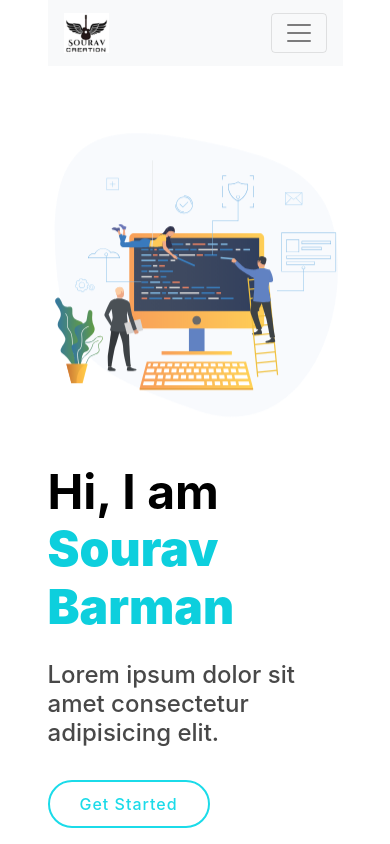
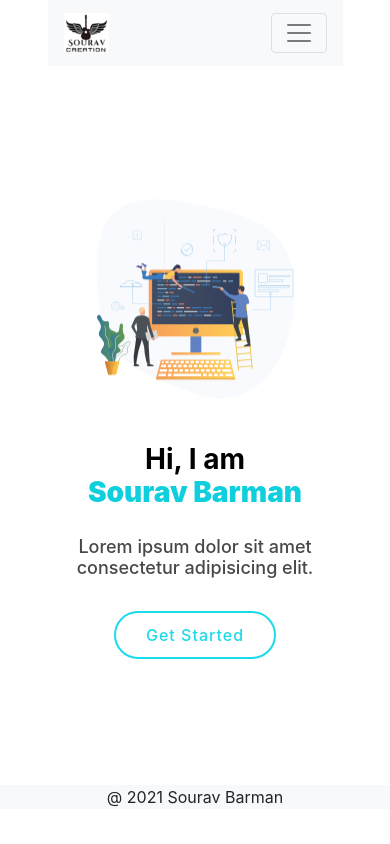
Before and after one commit to SouravBarman001/FirstReactWebsite, a React (Create React App) app: page / in a window 390 px wide. Built offline with nearby package versions, Linux system fonts and the light colour scheme.

Commit message:
footer added

```diff
--- a/src/App.jsx
+++ b/src/App.jsx
@@ -4,6 +4,7 @@ import Home from './mycomponent/Home';
 import About from './mycomponent/About';
 import Services from './mycomponent/Services';
 import Contact from './mycomponent/Contact';
+import Footer from "./mycomponent/Footer"
 import "../node_modules/bootstrap/dist/css/bootstrap.min.css"
 
 import { Redirect, Route, Switch } from 'react-router-dom/cjs/react-router-dom.min';
@@ -20,7 +21,7 @@ function App() {
               <Route exact path="/contact" component={Contact}/>
              <Redirect to="/"/>
           </Switch>
-
+                <Footer></Footer>
              </>
   );
 }
--- a/src/index.css
+++ b/src/index.css
@@ -116,3 +116,40 @@ text-align: right;
   width: 100%;
   height: 400px;
 }
+/*======================================
+Contact us
+========================================*/
+
+@media(max-width:991px){
+  #header{
+    height: 80vh;
+    text-align: center;
+  }
+   #header .header-img{
+     text-align: center;
+   }
+   #header .header-img img{
+    width: 60%;
+  }
+}
+@media(max-width:768px){
+
+#header{
+  margin-top: 20px;
+}
+  #header h1{
+    font-size: 28px;
+  }
+  #header h2{
+    font-size: 18px;
+    margin-bottom: 30px;
+  }
+#header .header-img img{
+  width: 70%;
+}
+
+}
+
+.box-shadow{
+  box-shadow: 10px 10px 5px grey;
+}
--- a/src/mycomponent/Card.jsx
+++ b/src/mycomponent/Card.jsx
@@ -5,7 +5,7 @@ const Services =(props)=>{
 return(
 <>
 <div className="col-md-4 col-10 mx-auto">
-<div className="card mb-2 cardwidth">
+<div className="card mb-4 cardwidth box-shadow">
 
         <img src={props.imgsrc}  alt="Marketing" className="card-top-top imagesizefit"/>
 
--- a/src/mycomponent/Footer.jsx
+++ b/src/mycomponent/Footer.jsx
@@ -0,0 +1,14 @@
+import React from 'react'
+
+const Footer=()=>{
+return(
+
+    <>
+       <footer className="mt-4 w-100 bg-light text-center">
+      <p>@ 2021 Sourav Barman</p>
+       </footer>
+    </>
+)
+
+}
+export default Footer
```
Also changed, not shown: 1 other file (tests, documents, lock files or other folders).
